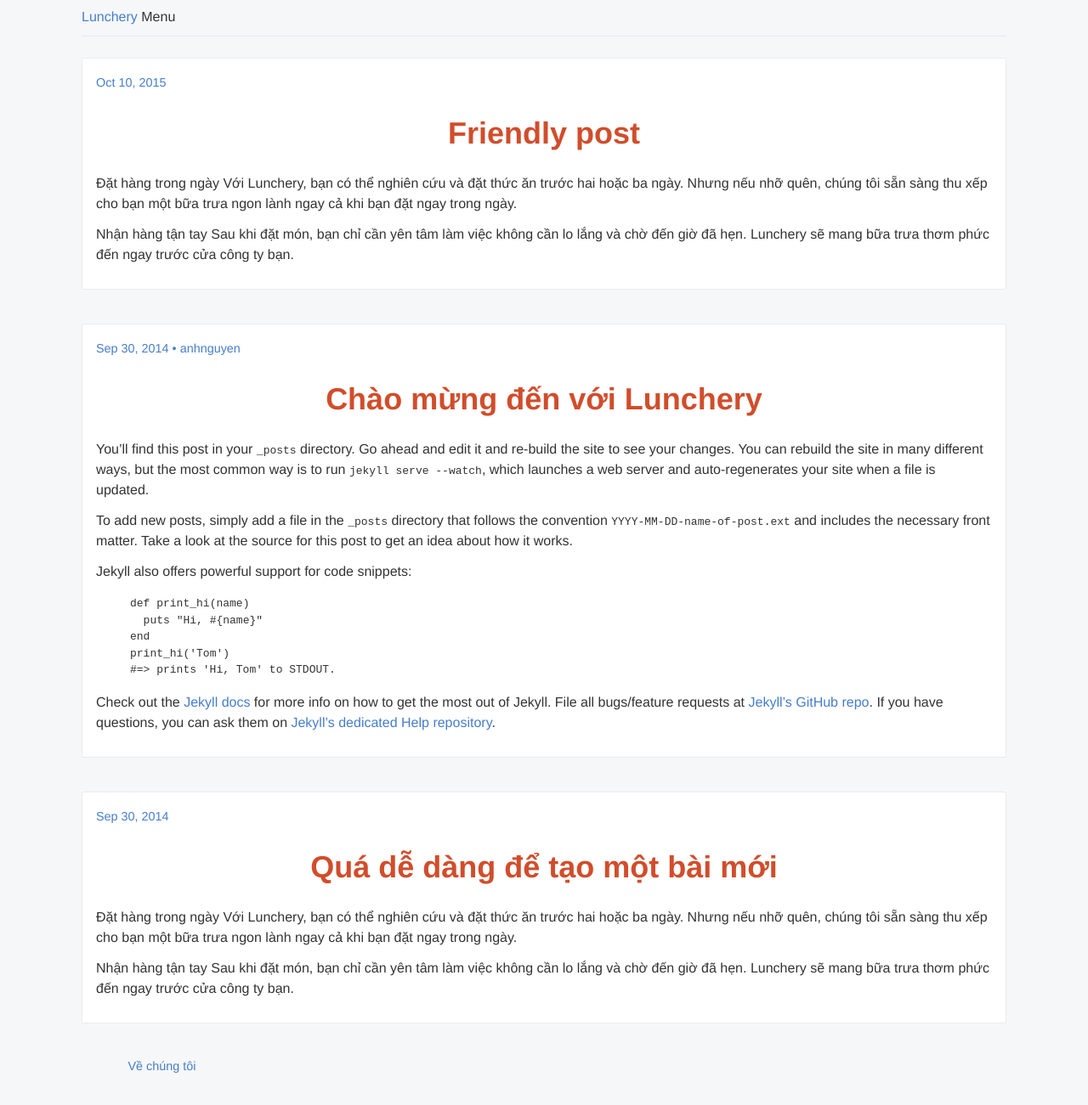
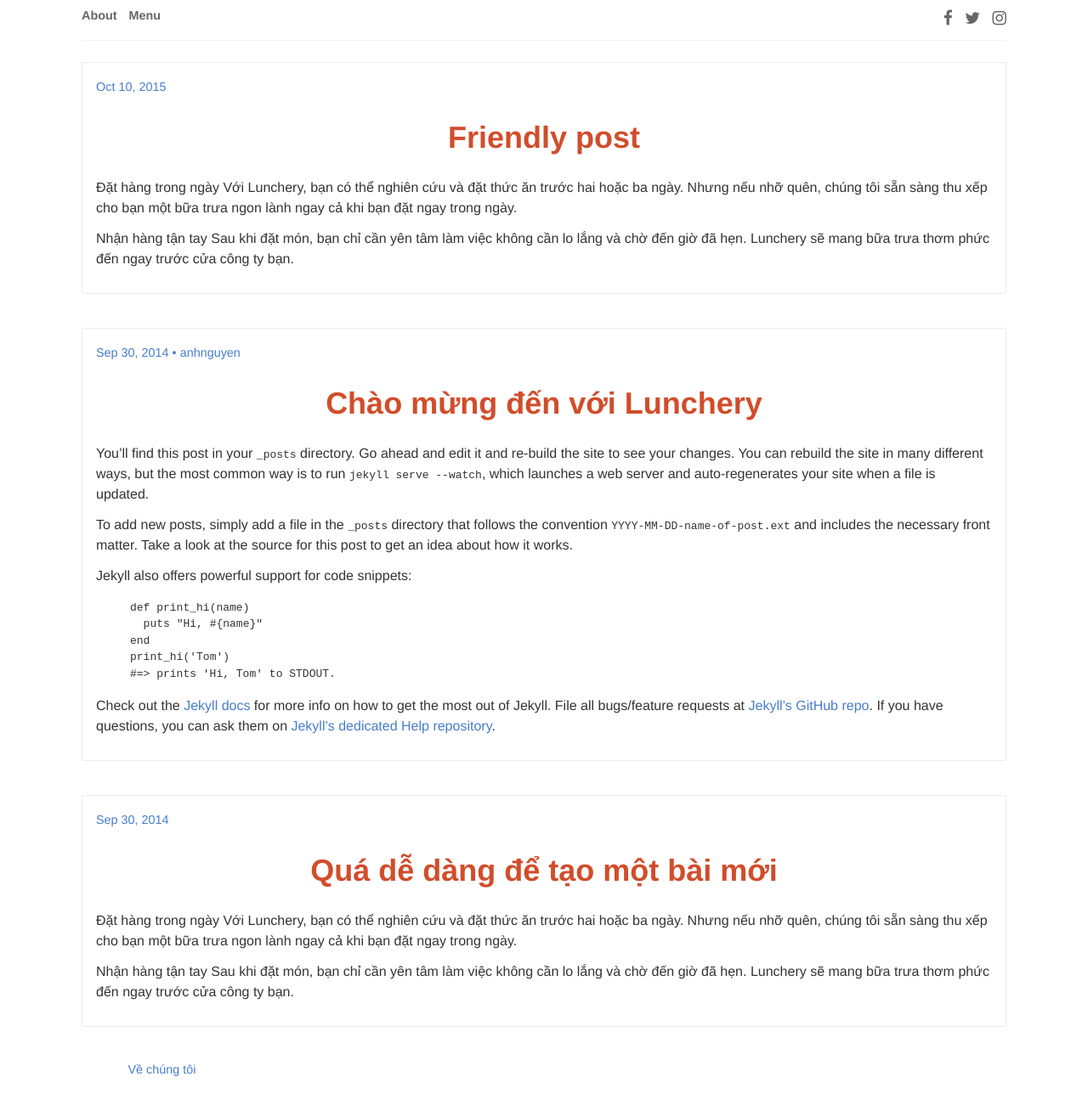
Before and after one commit to luncheryvn/luncheryvn.github.io, a Jekyll site: the page built from index.html, in a window 1280 px wide. Shown: the whole page at 85% size. Built offline with Jekyll 4.4.1, drawn with Linux system fonts in a browser that asks for light colours; nearby versions of some CDN libraries; the list of posts is cut into pages by our own code.

Commit message:
ADD: social links

```diff
--- a/_includes/head.html
+++ b/_includes/head.html
@@ -6,6 +6,7 @@
     <title>{% if page.title %}{{ page.title }}{% else %}{{ site.title }}{% endif %}</title>
     <meta name="description" content="{{ site.description }}">
 
+    <link rel="stylesheet" href="//maxcdn.bootstrapcdn.com/font-awesome/4.1.0/css/font-awesome.min.css">
     <link rel="stylesheet" href="{{ "/css/main.css" | prepend: site.baseurl }}">
     <link rel="canonical" href="{{ page.url | replace:'index.html','' | prepend: site.baseurl | prepend: site.url }}">
 </head>
--- a/_includes/header.html
+++ b/_includes/header.html
@@ -1,8 +1,27 @@
 <header class="site-header">
-  <ul class="site-header__list">
-    <li class="site-header__logo">
-      <a class="site-header__logo" href="/blog" >Lunchery</a>
+  <ul class="inline site-header__left">
+    <li class="site-header__left--item">
+      <a class="site-header__logo">About</a>
     </li>
-    <li>Menu</li>
+    <li class="site-header__left--item">
+      <a class="site-header__logo">Menu</a>
+    </li>
+  </ul>
+  <ul class="inline site-header__right">
+    <li class="site-header__right--item">
+      <a class="fb">
+        <i class="fa fa-facebook"></i>
+      </a>
+    </li>
+    <li class="site-header__right--item">
+      <a class="twitter">
+        <i class="fa fa-twitter"></i>
+      </a>
+    </li>
+    <li class="site-header__right--item">
+      <a class="instagram">
+        <i class="fa fa-instagram"></i>
+      </a>
+    </li>
   </ul>
 </header>
--- a/_sass/base/_lists.scss
+++ b/_sass/base/_lists.scss
@@ -28,3 +28,10 @@
     margin: 0;
   }
 }
+
+ul.inline {
+  list-style: none;
+  li {
+    display: inline-block;
+  }
+}
--- a/_sass/base/_variables.scss
+++ b/_sass/base/_variables.scss
@@ -21,7 +21,7 @@
 $light-green: #E6EFC2;
 
 // Background Color
-$base-background-color: #f5f7f9;
+$base-background-color: white;
 
 // Font Colors
 $base-font-color: $dark-gray;
--- a/_sass/modules/_site-header.sass
+++ b/_sass/modules/_site-header.sass
@@ -4,7 +4,29 @@
   margin-bottom: 25px
   padding-bottom: 10px
 
-.site-header__list
-  list-style: none
+.site-header__left
+  font-weight: bold
+  font-size: .9em
+  float: left
+
   li
-    display: inline-block
+    margin-right: 10px
+    &:last-child
+      margin-right: 0
+  a
+    color: #666
+    &:hover
+      color: darken(#666, 10)
+
+.site-header__right
+  float: right
+  li
+    margin-right: 10px
+    &:last-child
+      margin-right: 0
+
+  a
+    font-size: 1.2em
+    color: #666
+    &:hover
+      color: darken(#666, 10)
```
